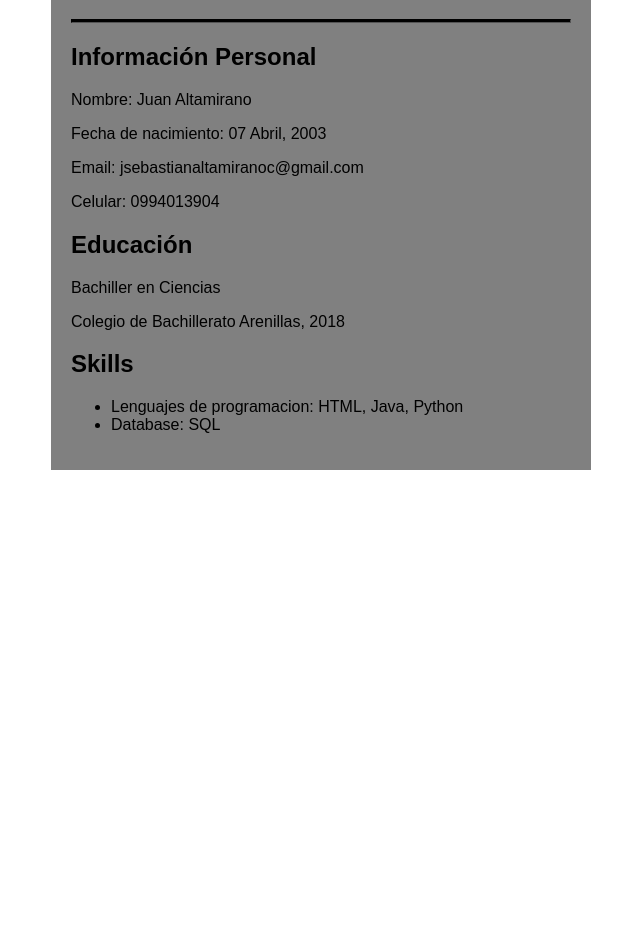
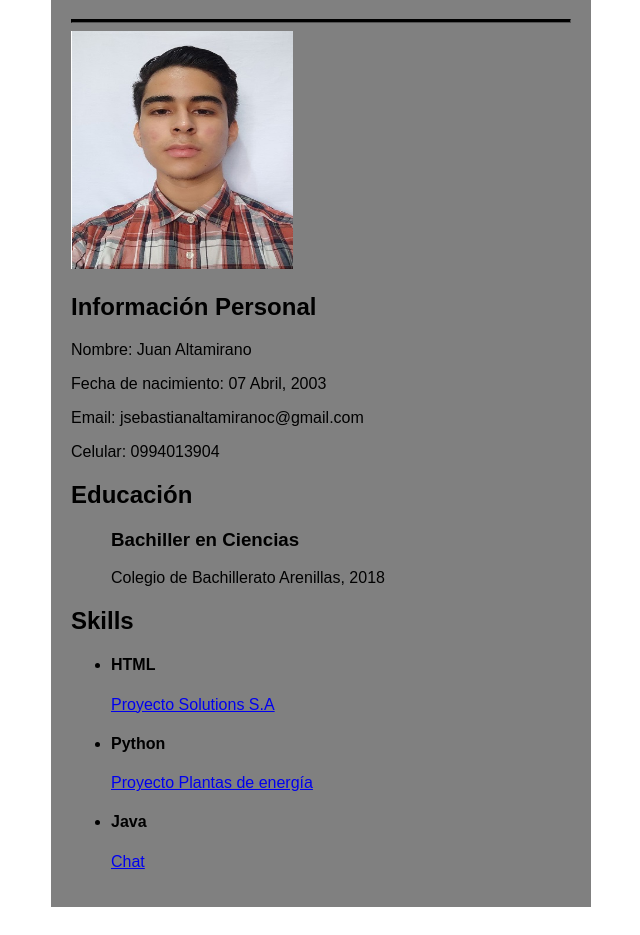
Before and after one commit to juancbastiann/juancbastiann.github.io, a plain HTML site: page curriculumvitae/index.html in a window 1280 px wide. Shown: the part 109-1044 px from the top of the page, without its empty margins (319-959 px from the left). Before the commit the page ends 800 px from the top, so only its background shows below. Drawn offline with Linux system fonts and the light colour scheme.

Commit message:
Update index.html

```diff
--- a/curriculumvitae/index.html
+++ b/curriculumvitae/index.html
@@ -13,6 +13,9 @@
             <h1>Curriculum Vitae</h1>
             <hr>
             <section>
+                <img src="Screenshot 2023-06-05 081507.png" alt="Mi foto">
+            </section>
+            <section>
                 <h2>Información Personal</h2>
                 <p>Nombre: Juan Altamirano</p>
                 <p>Fecha de nacimiento: 07 Abril, 2003</p>
@@ -21,16 +24,29 @@
             </section>
             <section>
                 <h2>Educación</h2>
-                <p>Bachiller en Ciencias</p>
-                <p>Colegio de Bachillerato Arenillas, 2018</p>
+                <ul>
+                    <h3>Bachiller en Ciencias</h3>
+                    <p>Colegio de Bachillerato Arenillas, 2018</p>
+                </ul>
             </section>
             <section>
                 <h2>Skills</h2>
                 <ul>
-                <li>Lenguajes de programacion: HTML, Java, Python</li>
-                <li>Database: SQL</li>
+                    <li>
+                        <h4>HTML</h4>
+                        <p><a href="https://juancbastiann.github.io/SOLUTIONS/" target="_blank">Proyecto Solutions S.A</a></p>
+                    </li>
+                    <li>
+                        <h4>Python</h4>
+                        <p><a href="https://github.com/juancbastiann/proyecto-plantas-de-energia" target="_blank">Proyecto Plantas de energía</a></p>
+                    </li>
+                    <li>
+                        <h4>Java</h4>
+                        <p><a href="https://github.com/juancbastiann/Messagechat" target="_blank">Chat</a></p>
+                    </li>
                 </ul>
             </section>
         </main>
     </div>
 </body>
+</html>
```
